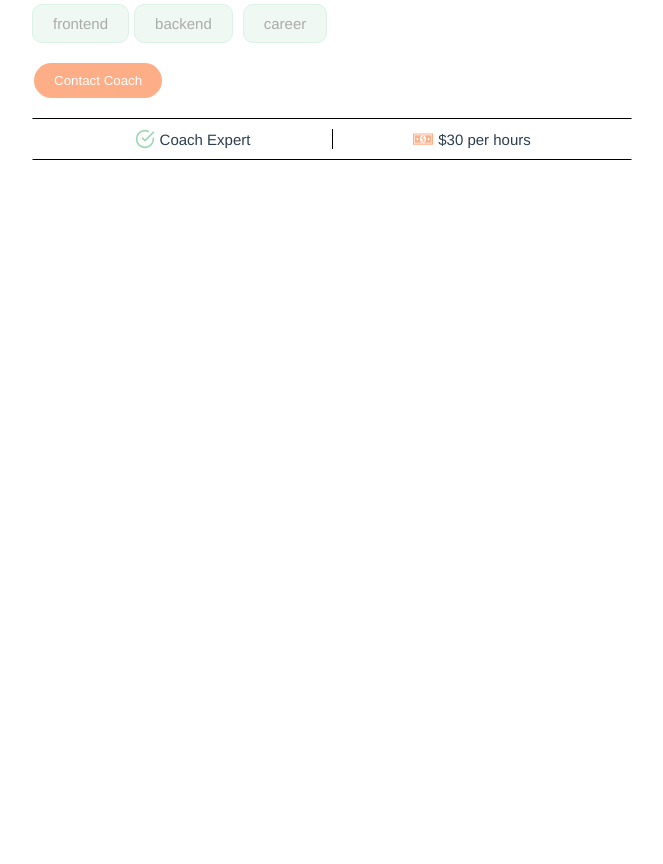
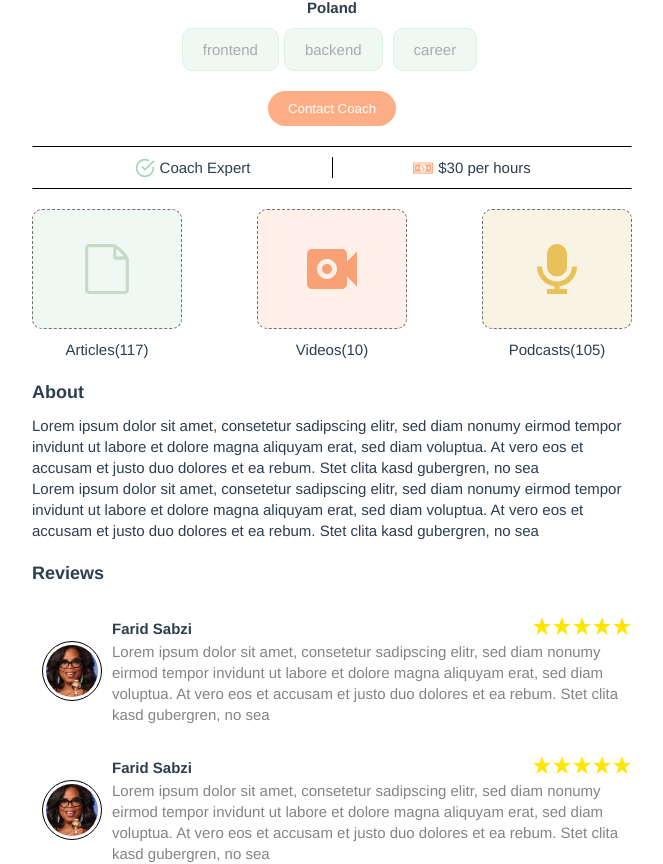
Before and after one commit to allmightdude/Coach-Finder, a Vue app: page /coaches/c1 in a window 1280 px wide. Shown: the part 518-1382 px from the top of the page, without its empty margins (308-971 px from the left). Before the commit the page ends 800 px from the top, so only its background shows below. Built offline with nearby package versions, Linux system fonts and the light colour scheme.

Commit message:
design coach detail

```diff
--- a/src/App.vue
+++ b/src/App.vue
@@ -34,6 +34,7 @@ export default {
 body {
   box-sizing: border-box;
   font-size: 1.5rem;
+  line-height: 1.4;
 }
 
 html {
@@ -96,5 +97,10 @@ input{
   }
 }
 
+img{
+  display: inline-block;
+  object-fit: cover;
+}
+
 
 </style>
--- a/src/components/coaches/CoachItem.vue
+++ b/src/components/coaches/CoachItem.vue
@@ -25,8 +25,9 @@
       </ul>
 
       <div class="coaches__actions">
+        <base-button link to="/requests" mode="green">contact</base-button>
         <base-button link :to="`/coaches/${coach.id}`" mode="orange">View</base-button>
-        <base-button link to="/requests" mode="green">View</base-button>
+
       </div>
 
       <base-expert :rate="rate"></base-expert>
--- /dev/null
+++ b/src/components/coaches/CoachReview.vue
@@ -0,0 +1,76 @@
+<template>
+  <div class="review">
+    <div class="review__item">
+      <div class="review__item-img">
+        <img src="@/assets/images/5.jpg" alt="" />
+      </div>
+
+      <div class="review__item-info">
+        <div class="review__title">
+          <h4 class="review__name">Farid Sabzi</h4>
+          <div class="review__rate">
+            <svg class="star-icon">
+              <use xlink:href="@/assets/sprite.svg#icon-star"></use>
+            </svg>
+            <svg class="star-icon">
+              <use xlink:href="@/assets/sprite.svg#icon-star"></use>
+            </svg>
+            <svg class="star-icon">
+              <use xlink:href="@/assets/sprite.svg#icon-star"></use>
+            </svg>
+            <svg class="star-icon">
+              <use xlink:href="@/assets/sprite.svg#icon-star"></use>
+            </svg>
+            <svg class="star-icon">
+              <use xlink:href="@/assets/sprite.svg#icon-star"></use>
+            </svg>
+          </div>
+        </div>
+        <p>
+          Lorem ipsum dolor sit amet, consetetur sadipscing elitr, sed diam
+          nonumy eirmod tempor invidunt ut labore et dolore magna aliquyam erat,
+          sed diam voluptua. At vero eos et accusam et justo duo dolores et ea
+          rebum. Stet clita kasd gubergren, no sea
+        </p>
+      </div>
+    </div>
+  </div>
+</template>
+
+<style lang="scss" scoped>
+.review {
+  margin-top: 3rem;
+
+  &__item {
+    display: flex;
+
+    &-info {
+      width: 100%;
+    }
+  }
+
+  &__item-img {
+    display: flex;
+    align-items: center;
+    justify-content: center;
+    img {
+      width: 6rem;
+      height: 6rem;
+      border-radius: 56%;
+      border: 1px solid #000;
+      padding: 0.3rem;
+      margin: 0 1rem;
+    }
+  }
+  &__title {
+    display: flex;
+    justify-content: space-between;
+    align-items: center;
+    font-size: 1.5rem;
+  }
+
+  p {
+    color: #848484;
+  }
+}
+</style>
--- a/src/components/ui/BaseButton.vue
+++ b/src/components/ui/BaseButton.vue
@@ -1,5 +1,9 @@
 <template>
-  <button v-if="!link" class="btn" :class="[mode , border , {dashed : isDashed}]">
+  <button
+    v-if="!link"
+    class="btn"
+    :class="[mode, border, { dashed: isDashed }]"
+  >
     <slot></slot>
   </button>
 
@@ -35,30 +39,12 @@ export default {
       default: "/",
     },
   },
-  computed: {
-    // btnClass() {
-    //   if (this.mode !== null) {
-    //     console.log("mode");
-    //     return this.mode;
-    //   }
-    //   if (this.border !== "") {
-    //     console.log("border");
-
-    //     return this.border;
-    //   }
-    //   if (this.isDashed === true) {
-    //     console.log("dashed");
-    //     console.log(this.isDashed);
-    //     return "dashed";
-    //   }
-    //   return "btn";
-    // },
-  },
 };
 </script>
 
 <style lang="scss">
-.btn , .btn a {
+.btn,
+.btn a {
   padding: 1rem 2rem;
   border-radius: 50px;
   margin: 0 0.2rem;
@@ -66,6 +52,7 @@ export default {
   border: none;
   background-color: #9fd6b7;
   cursor: pointer;
+  text-decoration: none;
 }
 .orange {
   background-color: #feae87;
@@ -73,8 +60,6 @@ export default {
 
 .green {
   background: #9fd6b7;
-  text-decoration: none;
-
 }
 
 .dashed {
@@ -95,7 +80,7 @@ export default {
 
 .dashed {
   border: 1px dashed #707070;
-  background-color: transparent;;
+  background-color: transparent;
   color: #707070;
 }
 </style>
--- a/src/views/coaches/CoachDetail.vue
+++ b/src/views/coaches/CoachDetail.vue
@@ -1,7 +1,7 @@
 <template>
   <div class="coach">
     <div class="coach__profile">
-      <img src="@/assets/images/6.jpg" alt="" />
+      <img src="@/assets/images/6.jpg" class="coach__img" />
       <h2 class="coach__name">{{ fullName }}</h2>
       <h4 class="coach__loaction">Poland</h4>
       <ul class="coach__areas mt-1">
@@ -14,13 +14,67 @@
       <div class="mt-2">
         <base-expert :rate="rate"></base-expert>
       </div>
+
+      <div class="coach__activity">
+        <div class="coach__articles coach__activity-item">
+          <div class="coach__articles-icon coach__activity-icon">
+            <svg class="file-icon">
+              <use xlink:href="@/assets/sprite.svg#icon-file-empty"></use>
+            </svg>
+          </div>
+
+          <span class="mt-1">Articles(117)</span>
+        </div>
+
+        <div class="coach__videos coach__activity-item">
+          <div class="coach__videos-icon coach__activity-icon">
+            <svg class="camera-icon">
+              <use xlink:href="@/assets/sprite.svg#icon-video-camera"></use>
+            </svg>
+          </div>
+
+          <span class="mt-1">Videos(10)</span>
+        </div>
+
+        <div class="coach__podcasts coach__activity-item">
+          <div class="coach__podcasts-icon coach__activity-icon">
+            <svg class="mic-icon">
+              <use xlink:href="@/assets/sprite.svg#icon-mic1"></use>
+            </svg>
+          </div>
+
+          <span class="mt-1">Podcasts(105)</span>
+        </div>
+      </div>
     </div>
+
+    <h3 class="mt-2">About</h3>
+    <p class="mt-1">
+      Lorem ipsum dolor sit amet, consetetur sadipscing elitr, sed diam nonumy
+      eirmod tempor invidunt ut labore et dolore magna aliquyam erat, sed diam
+      voluptua. At vero eos et accusam et justo duo dolores et ea rebum. Stet
+      clita kasd gubergren, no sea <br />
+      Lorem ipsum dolor sit amet, consetetur sadipscing elitr, sed diam nonumy
+      eirmod tempor invidunt ut labore et dolore magna aliquyam erat, sed diam
+      voluptua. At vero eos et accusam et justo duo dolores et ea rebum. Stet
+      clita kasd gubergren, no sea
+    </p>
+
+    <h3 class="mt-2">Reviews</h3>
+    <coach-review></coach-review>
+    <coach-review></coach-review>
+
+
   </div>
 </template>
 
 <script>
+import CoachReview from '../../components/coaches/CoachReview.vue'
 export default {
   props: ["id"],
+  components :{
+    CoachReview
+  },
   data() {
     return {
       selectedCoach: null,
@@ -47,3 +101,69 @@ export default {
   },
 };
 </script>
+
+<style lang="scss" scoped>
+.coach__profile {
+  display: flex;
+  flex-direction: column;
+  text-align: center;
+}
+
+.coach {
+  &__img {
+    width: 20rem;
+    height: 20rem;
+    border-radius: 50%;
+    background-color: red;
+    margin: 0 auto;
+  }
+  &__activity {
+    display: flex;
+    justify-content: space-between;
+    margin-top: 2rem;
+
+    div svg {
+      width: 5rem;
+      height: 5rem;
+    }
+  }
+
+  &__activity-item {
+    display: flex;
+    flex-direction: column;
+    overflow: hidden;
+  }
+
+  &__activity-icon {
+    width: 15rem;
+    height: 12rem;
+    background-color: orange;
+    display: flex;
+    align-items: center;
+    justify-content: center;
+    border: 1px dashed #707070;
+    border-radius: 10px;
+  }
+
+  &__articles-icon {
+    background-color: #eff8f3;
+    svg {
+      fill: #c6dbc6;
+    }
+  }
+
+  &__videos-icon {
+    background-color: #fff1ea;
+    svg {
+      fill: #f8a176;
+    }
+  }
+
+  &__podcasts-icon {
+    background-color: #f9f3e3;
+    svg {
+      fill: #e8c158;
+    }
+  }
+}
+</style>
```
